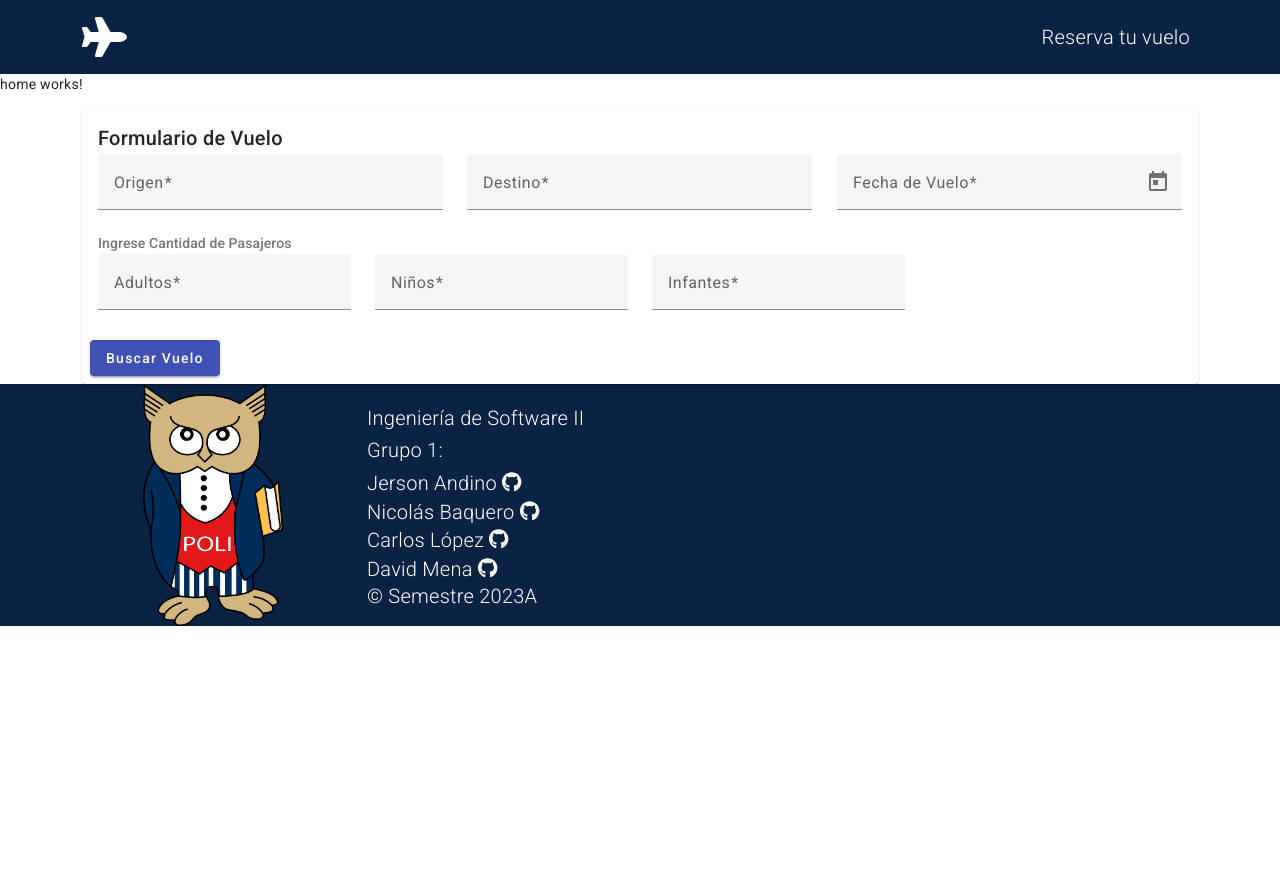
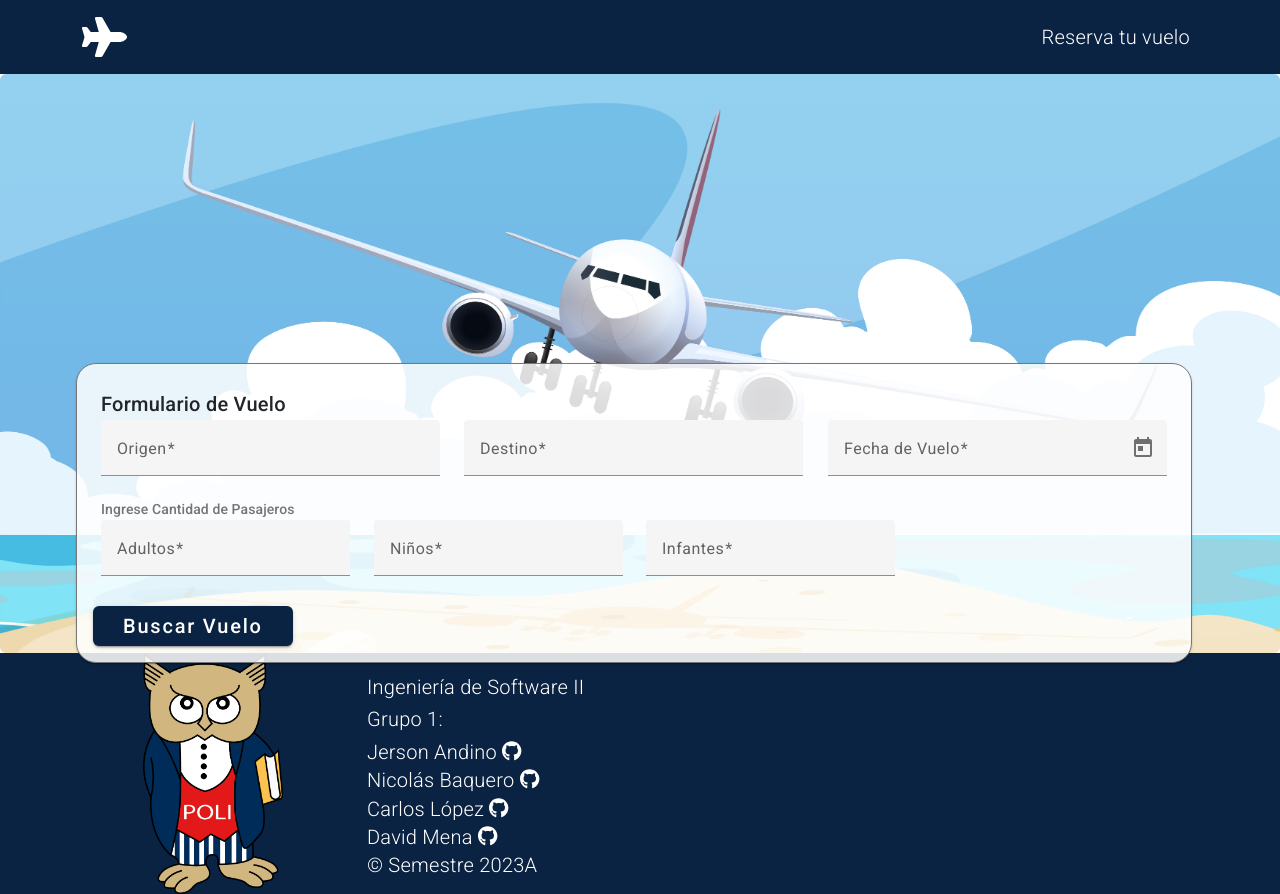
Before and after one commit to Cheveniko/Poliflight-Front, an Angular app: page /home in a window 1280 px wide. Before the commit the page ends 800 px from the top, so only its background shows below. Built offline with nearby package versions, Linux system fonts and the light colour scheme.

Commit message:
Layout: Estructura del home

```diff
--- a/src/app/formularios/formulario-vuelo/formulario-vuelo.component.html
+++ b/src/app/formularios/formulario-vuelo/formulario-vuelo.component.html
@@ -1,76 +1,128 @@
-<form [formGroup]="formulario" class="form-container container">
-  <mat-card>
+<form [formGroup]="formulario">
+  <mat-card class="form-card p-2">
     <mat-card-header>
       <mat-card-title>Formulario de Vuelo</mat-card-title>
     </mat-card-header>
     <mat-card-content>
       <div class="row">
         <div class="col-4">
-          <mat-form-field >
+          <mat-form-field>
             <mat-label>Origen</mat-label>
-            <input matInput placeholder="Origen" formControlName="origen" [matAutocomplete]="auto">
+            <input
+              matInput
+              placeholder="Origen"
+              formControlName="origen"
+              [matAutocomplete]="auto"
+            />
             <mat-autocomplete #auto="matAutocomplete">
-              <mat-option *ngFor="let opcion of opcionesFiltradas | async" [value]="opcion">
-                {{opcion}}
+              <mat-option
+                *ngFor="let opcion of opcionesFiltradas | async"
+                [value]="opcion"
+              >
+                {{ opcion }}
               </mat-option>
             </mat-autocomplete>
-            <mat-error *ngIf="formulario.get('origen')!.invalid">Este campo es obligatorio</mat-error>
+            <mat-error *ngIf="formulario.get('origen')!.invalid"
+              >Este campo es obligatorio</mat-error
+            >
           </mat-form-field>
         </div>
         <div class="col-4">
-          <mat-form-field >
+          <mat-form-field>
             <mat-label>Destino</mat-label>
-            <input matInput placeholder="Seleccione Destino" formControlName="destino" [matAutocomplete]="auto">
+            <input
+              matInput
+              placeholder="Seleccione Destino"
+              formControlName="destino"
+              [matAutocomplete]="auto"
+            />
             <mat-autocomplete #auto="matAutocomplete">
-              <mat-option *ngFor="let opcion of opcionesFiltradas | async" [value]="opcion">
-                {{opcion}}
+              <mat-option
+                *ngFor="let opcion of opcionesFiltradas | async"
+                [value]="opcion"
+              >
+                {{ opcion }}
               </mat-option>
             </mat-autocomplete>
-            <mat-error *ngIf="formulario.get('destino')!.invalid">Este campo es obligatorio</mat-error>
+            <mat-error *ngIf="formulario.get('destino')!.invalid"
+              >Este campo es obligatorio</mat-error
+            >
           </mat-form-field>
         </div>
         <div class="col-4">
-
           <mat-form-field class="full-width" appearance="fill">
             <mat-label>Fecha de Vuelo</mat-label>
-            <input matInput [matDatepicker]="picker" formControlName="fechaVuelo" (dateChange)="cambiarFecha($event)">
-            <mat-datepicker-toggle matSuffix [for]="picker"></mat-datepicker-toggle>
+            <input
+              matInput
+              [matDatepicker]="picker"
+              formControlName="fechaVuelo"
+              (dateChange)="cambiarFecha($event)"
+            />
+            <mat-datepicker-toggle
+              matSuffix
+              [for]="picker"
+            ></mat-datepicker-toggle>
             <mat-datepicker #picker></mat-datepicker>
             <!-- <mat-error *ngIf="formulario.get('fechavuelo')!.invalid">Este campo es obligatorio</mat-error> -->
           </mat-form-field>
         </div>
       </div>
       <div class="row">
-        <br>
+        <br />
         <mat-card-subtitle>Ingrese Cantidad de Pasajeros</mat-card-subtitle>
         <div class="col-sm-3">
-
           <mat-form-field class="full-width">
             <mat-label>Adultos</mat-label>
-            <input matInput placeholder="Cantidad de Adultos" type="number"  formControlName="adulto">
-            <mat-error *ngIf="formulario.get('adulto')!.invalid">Este campo es obligatorio</mat-error>
+            <input
+              matInput
+              placeholder="Cantidad de Adultos"
+              type="number"
+              formControlName="adulto"
+            />
+            <mat-error *ngIf="formulario.get('adulto')!.invalid"
+              >Este campo es obligatorio</mat-error
+            >
           </mat-form-field>
         </div>
         <div class="col-sm-3">
           <mat-form-field class="full-width">
             <mat-label>Niños</mat-label>
-            <input matInput placeholder="Cantidad de Niños"  type="number"  formControlName="nino">
-            <mat-error *ngIf="formulario.get('nino')!.invalid">Este campo es obligatorio</mat-error>
+            <input
+              matInput
+              placeholder="Cantidad de Niños"
+              type="number"
+              formControlName="nino"
+            />
+            <mat-error *ngIf="formulario.get('nino')!.invalid"
+              >Este campo es obligatorio</mat-error
+            >
           </mat-form-field>
         </div>
         <div class="col-sm-3">
           <mat-form-field class="full-width">
             <mat-label>Infantes</mat-label>
-            <input matInput placeholder="Ingrese cantidad de Infante" type="number"  formControlName="infante">
-            <mat-error *ngIf="formulario.get('infante')!.invalid">Este campo es obligatorio</mat-error>
+            <input
+              matInput
+              placeholder="Ingrese cantidad de Infante"
+              type="number"
+              formControlName="infante"
+            />
+            <mat-error *ngIf="formulario.get('infante')!.invalid"
+              >Este campo es obligatorio</mat-error
+            >
           </mat-form-field>
         </div>
-
       </div>
-
     </mat-card-content>
     <mat-card-actions>
-      <button mat-raised-button color="primary" (click)="enviarFormulario()">Buscar Vuelo</button>
+      <button
+        mat-raised-button
+        color="primary"
+        class="form-button fs-5 rounded"
+        (click)="enviarFormulario()"
+      >
+        Buscar Vuelo
+      </button>
     </mat-card-actions>
   </mat-card>
 </form>
--- a/src/app/home/home.component.html
+++ b/src/app/home/home.component.html
@@ -1,2 +1,10 @@
-<p>home works!</p>
-<app-formulario-vuelo></app-formulario-vuelo>
+<div class="container-fluid hero-container p-0">
+  <img
+    src="../../assets/img/plane-hero.jpg"
+    class="img-fluid hero-banner rounded"
+    alt=""
+  />
+  <div class="container form-container">
+    <app-formulario-vuelo></app-formulario-vuelo>
+  </div>
+</div>
```
